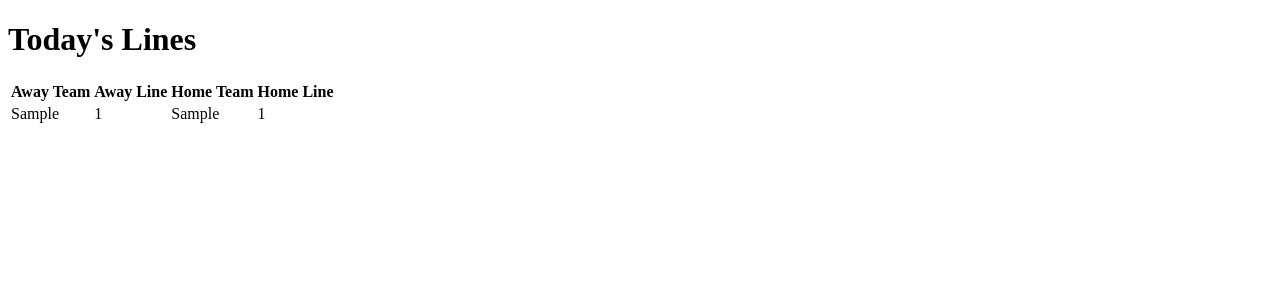
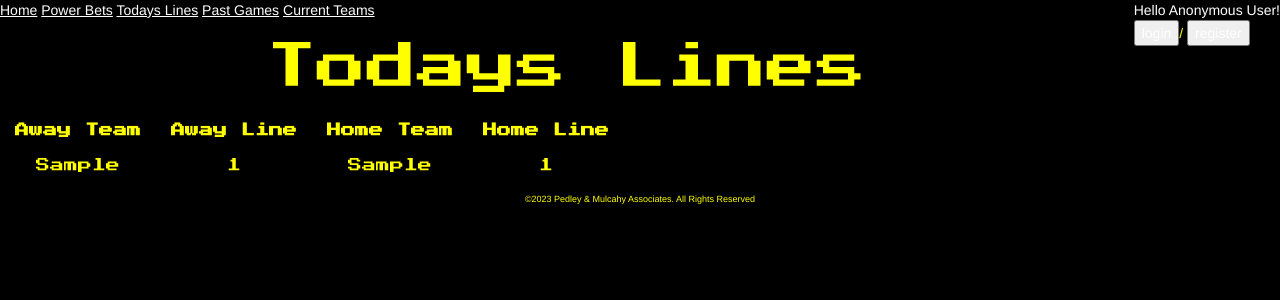
Before and after one commit to dmulch/NBA_bet_scraper_website, a Django app: page /lines in a window 1280 px wide. Shown: the top 300 px of the page. Run offline with Django 4.2, Linux system fonts and the light colour scheme; tables that the repository leaves empty hold one stand-in row (values such as "Sample post"); some libraries are stand-ins or nearby versions; some web fonts are replaced.

Commit message:
update look and feel across pages

```diff
--- a/static/myapp/style.css
+++ b/static/myapp/style.css
@@ -4,7 +4,8 @@ h1 {
 }
 
 h2 {
-    color: #275e3e;
+    color: yellow;
+    font-size: 50px;
 }
 
 span {
@@ -15,14 +16,21 @@ p {
     color: white;
 }
 
-tr{
-
+tr, th{
+    text-align: center;
+    padding: 15px;
 }
 
 a {
     color: white;
     text-decoration-line: underline;
 }
+
+center {
+  margin-left: auto;
+  margin-right: auto;
+}
+
 #footer { /* use with id = "footer" */
    display:inline-block;
    width:100%;
@@ -47,3 +55,8 @@ a {
     color: yellow;
     font-family: 'Tomorrow', sans-serif;
 }
+
+.point {
+    color: yellow;
+    font-family: 'Press Start 2P'
+}
--- a/templates/base.html
+++ b/templates/base.html
@@ -12,11 +12,12 @@
     <link href="https://fonts.googleapis.com/css2?family=Tomorrow:wght@600&display=swap" rel="stylesheet" type='text/css'>
     <link href="https://fonts.googleapis.com/css2?family=Press+Start+2P&family=Tomorrow:wght@500;600&display=swap" rel="stylesheet" type='text/css'>
     <link rel="stylesheet" href="{% static 'myapp/style.css' %}">
-
 </head>
 <body style="background-color: black">
     <!--<img src='{% static "myapp/NBA Bets.png" %}' alt="image" width="400px">-->
-        <span style="float:right; color: yellow">
+
+
+    <span style="float:right; color: yellow">
             {% if user.username %}
                 <span class="large-font">Hello {{ user.username }}!</span><br>
                 <a href="{% url 'logout' %}"><button>logout</button></a>
--- a/templates/lines.html
+++ b/templates/lines.html
@@ -1,12 +1,18 @@
-<!DOCTYPE html>
-<html lang="en">
-<head>
-    <meta charset="UTF-8">
-    <title>Today's Lines</title>
-</head>
-<body>
-<h1>Today's Lines</h1>
-<table>
+{% extends "base.html" %}
+{%  load static %}
+{% block content %}
+        <head>
+        <span style="float:center; color: yellow">
+            <a href="{% url 'home' %}">Home</a>
+            <a href="{% url 'bets' %}">Power Bets</a>
+            <a href="{% url 'lines' %}">Todays Lines</a>
+            <a href="{% url 'past' %}">Past Games</a>
+            <a href="{% url 'teams' %}">Current Teams</a>
+        </span>
+    </head>
+<h2 class=" text-center point">Todays Lines</h2>
+
+<table style="color: yellow" class="point center">
         <th>Away Team</th>
         <th>Away Line</th>
         <th>Home Team</th>
@@ -18,5 +24,4 @@
         </tr>
     {% endfor %}
 </table>
-</body>
-</html>
+{%  endblock %}
```
Also changed, not shown: templates/bets.html (+12 -4 lines), templates/past.html (+11 -2 lines), templates/teams.html (+11 -2 lines).
